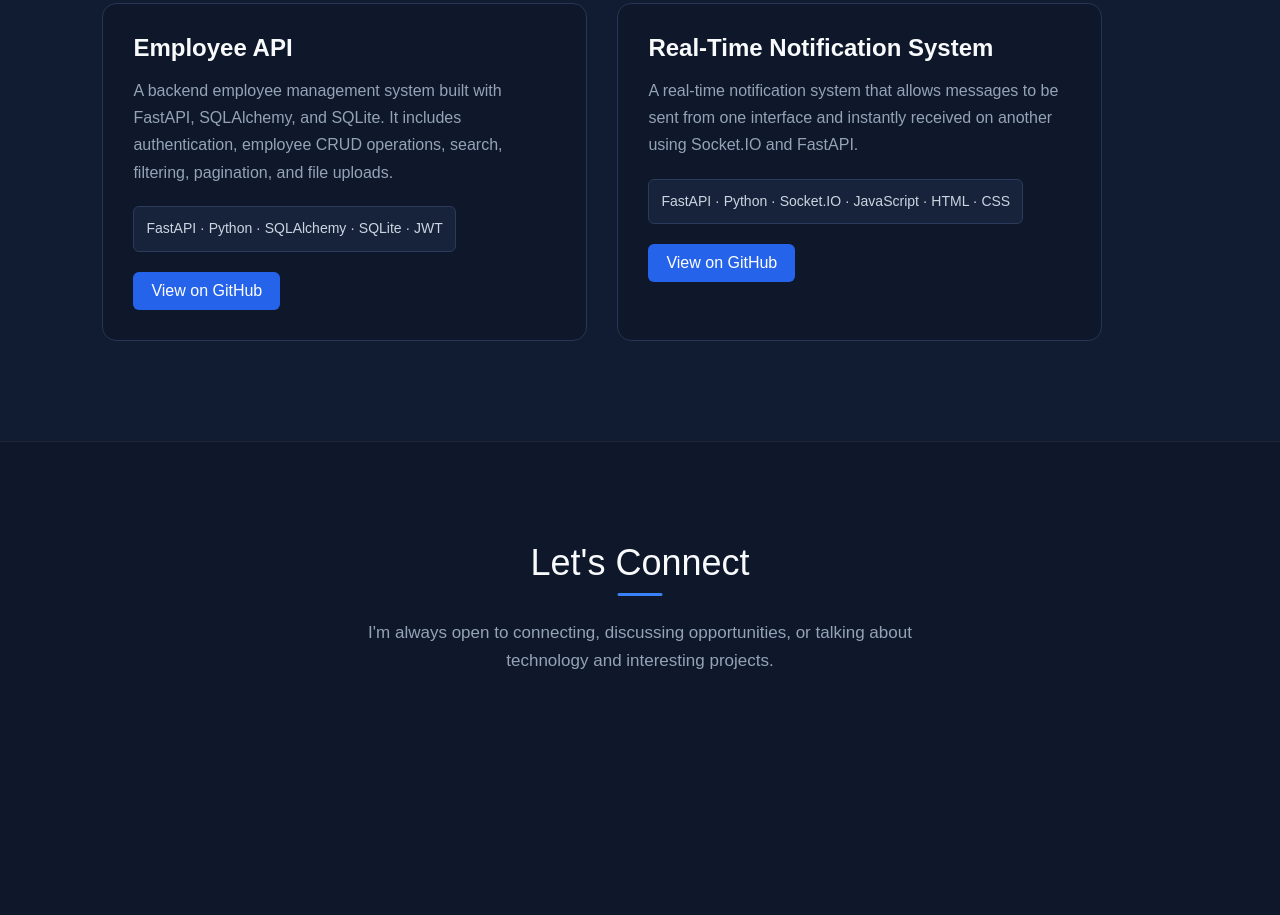
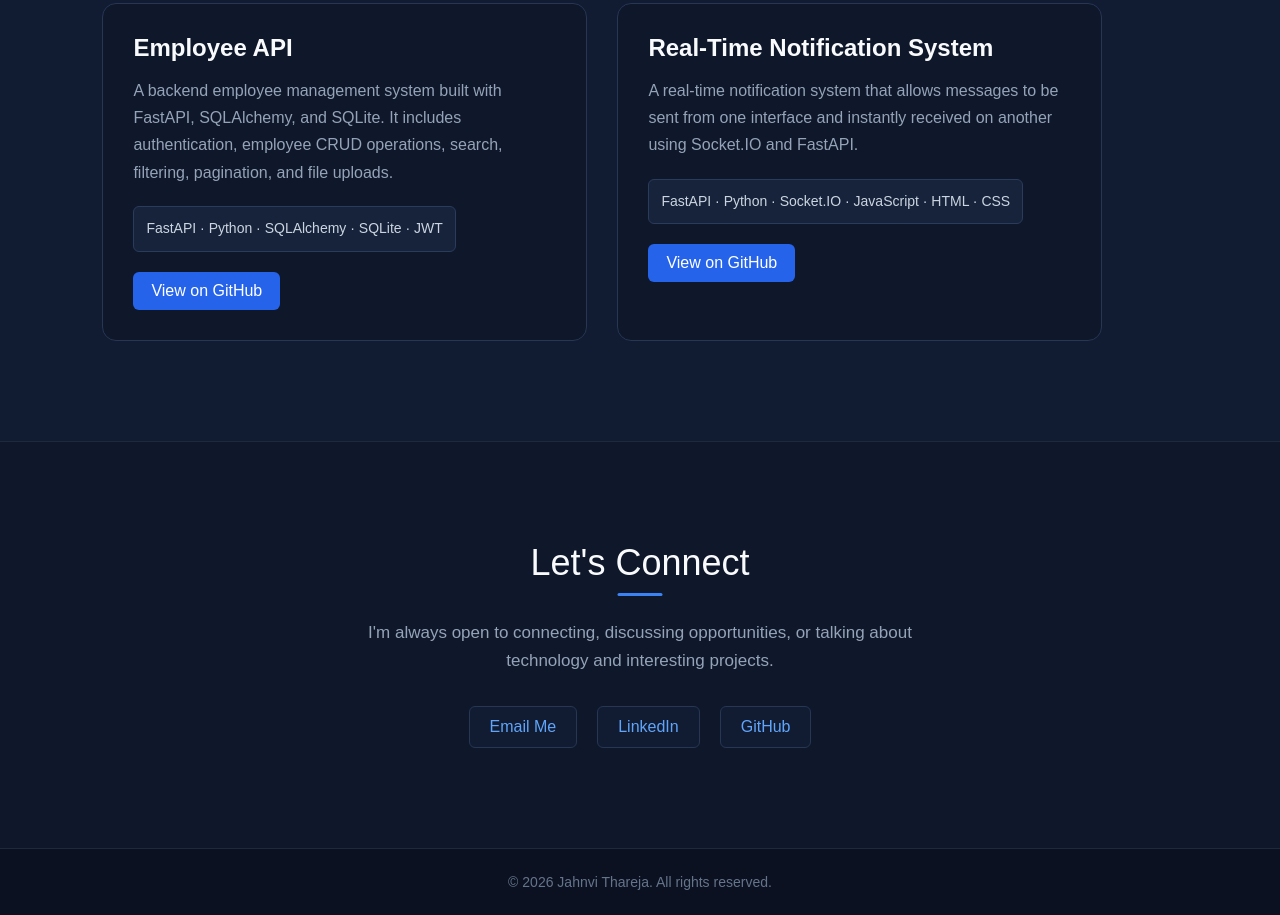
Before and after one commit to jahnvi2002/My-portfolio, a plain HTML site: page index.html in a window 1280 px wide. Shown: the part 2552-3467 px from the top of the page. Before the commit the page ends 3328 px from the top, so only its background shows below. Drawn offline with Linux system fonts and the light colour scheme.

Commit message:
Restore contact section

````diff
--- a/index.html
+++ b/index.html
@@ -266,5 +266,31 @@
         or talking about technology and interesting projects.
     </p>
 
-        <div class="contact-link
-```
+    <div class="contact-links">
+
+        <a href="mailto:jahnvi1410@gmail.com">
+            Email Me
+        </a>
+
+        <a href="https://www.linkedin.com/in/jahnvi-thareja-4a1222228/"
+           target="_blank">
+            LinkedIn
+        </a>
+
+        <a href="https://github.com/jahnvi2002"
+           target="_blank">
+            GitHub
+        </a>
+
+    </div>
+
+</section>
+
+
+<!-- Footer -->
+<footer>
+    <p>© 2026 Jahnvi Thareja. All rights reserved.</p>
+</footer>
+
+</body>
+</html>
````
Lines whose indentation alone changed are shown as unchanged.
